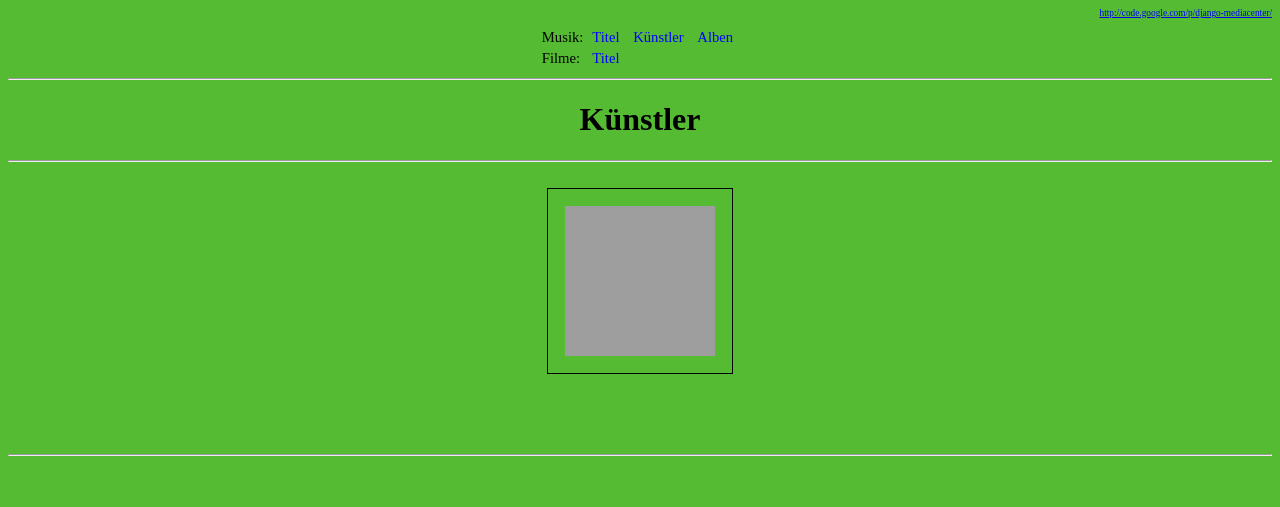
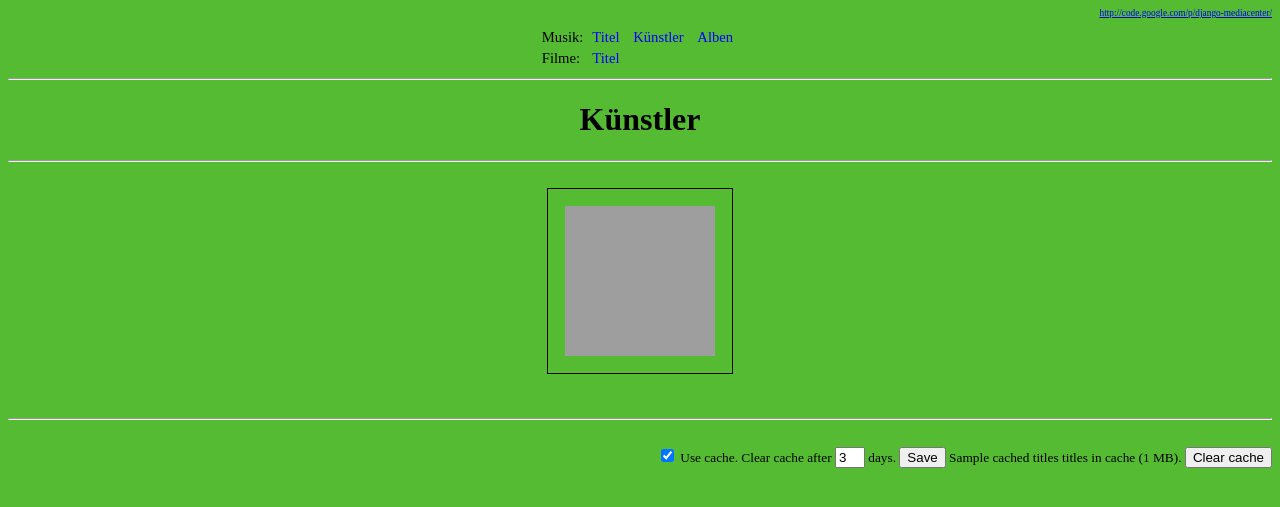
Before and after one commit to matthiasbock/django-mediacenter, a Python web app: template mediacenter/templates/Performers.html in a window 1280 px wide. Shown: the top 507 px of the page. Run offline with Jinja, Linux system fonts and the light colour scheme; the template is opened without the code that fills it: most values are stand-ins (such as "Sample title", 1, 10 or a date in 2020); grey boxes are pictures that could not be loaded.

Commit message:
caching introduced

```diff
--- a/mediacenter/templates/MediaCenter.html
+++ b/mediacenter/templates/MediaCenter.html
@@ -64,6 +64,9 @@
 <hr/>
 <br/>
 {% block main %}{% endblock %}
+<br/>
+<hr/>
+<br/>
 {% block footer %}{% endblock %}
 </center>
 
--- a/mediacenter/templates/Music.html
+++ b/mediacenter/templates/Music.html
@@ -19,8 +19,61 @@
 
 {% block footer %}
 
-<br/>
-<hr/>
-<br/>
+<style>
+	#Footer			{
+				font-size:		10pt;
+				text-align:		right;
+				width:			100%;
+				}
+	#Footer #Expire		{
+				width:			30px;
+				}
+	iframe.DoInBackground	{
+				position:		fixed;
+				visibility:		hidden;
+				}
+</style>
+
+<script>
+	function ClearCache() {
+		if ( confirm("Really delete all titles in the cache and free {{ CachedSize }} MB of memory ?") ) {
+			document.getElementById('CacheIFrame').src = "ClearCache";
+			}
+		}
+
+	function CacheCleared() {
+		document.getElementById("CachedTitles").innerHTML = "0";
+		document.getElementById("CachedSize").innerHTML = "0";
+		}
+
+	function SetupCache() {
+		document.getElementById('CacheIFrame').src = "SetupCache";
+		}
+
+	function CacheSetUp() {
+		alert("Saved.");
+		}
+
+	function CacheIFrameLoaded(iframe) {
+		if ( iframe.src.indexOf("ClearCache") > -1 ) {
+			CacheCleared();
+			}
+		if ( iframe.src.indexOf("SetupCache") > -1 ) {
+			CacheSetUp();
+			}
+		}
+</script>
+
+<div id=Footer>
+	<input type=checkbox id=Use checked /> Use cache.
+
+	Clear cache after <input type=text id=Expire value="3" /> days.
+	<input type=button value=Save onClick="SetupCache();"/>
+
+	<label id=CachedTitles>{{ CachedTitles }}</label> titles in cache (<label id=CachedSize>{{ CachedSize }}</label> MB).
+	<input type=button value="Clear cache" onClick="ClearCache();"/>
+
+	<iframe class=DoInBackground id=CacheIFrame src="about:blank" onLoad="CacheIFrameLoaded(this);"></iframe>
+</div>
 
 {% endblock %}
--- a/mediacenter/templates/Performers.html
+++ b/mediacenter/templates/Performers.html
@@ -53,6 +53,6 @@
 {% endfor %}
 </table>
 
-<br/><br/><br/>
+<br/>
 
 {% endblock %}
--- a/urls.py
+++ b/urls.py
@@ -6,6 +6,10 @@ urlpatterns = patterns('',
 	(r'^MediaCenter/Music/Performers$',		"Django.mediacenter.music.PerformerList"),
 	(r'^MediaCenter/Music/Performer$',		"Django.mediacenter.music.Performer"),
 	(r'^MediaCenter/Music/PerformerIcon$',		"Django.mediacenter.music.PerformerIcon"),
+	(r'^MediaCenter/Music/Cache/$',			"Django.mediacenter.cache.index"),
+	(r'^MediaCenter/Music/SetupCache$',		"Django.mediacenter.cache.SetupCache"),
+	(r'^MediaCenter/Music/ClearCache$',		"Django.mediacenter.cache.ClearCache"),
+
 	(r'^MediaCenter/Movies/$',			"Django.mediacenter.movies.Listing"),
 	(r'^MediaCenter/Movies/Icon$',			"Django.mediacenter.movies.Icon"),
 	(r'^MediaCenter/Movies/Search$',		"Django.mediacenter.movies.Search"),
```
Also changed, not shown: mediacenter/cache.py (added, +32 -0 lines), mediacenter/music.py (+11 -4 lines), mediacenter/templates/Music.TitleList.div.html (+10 -6 lines).
